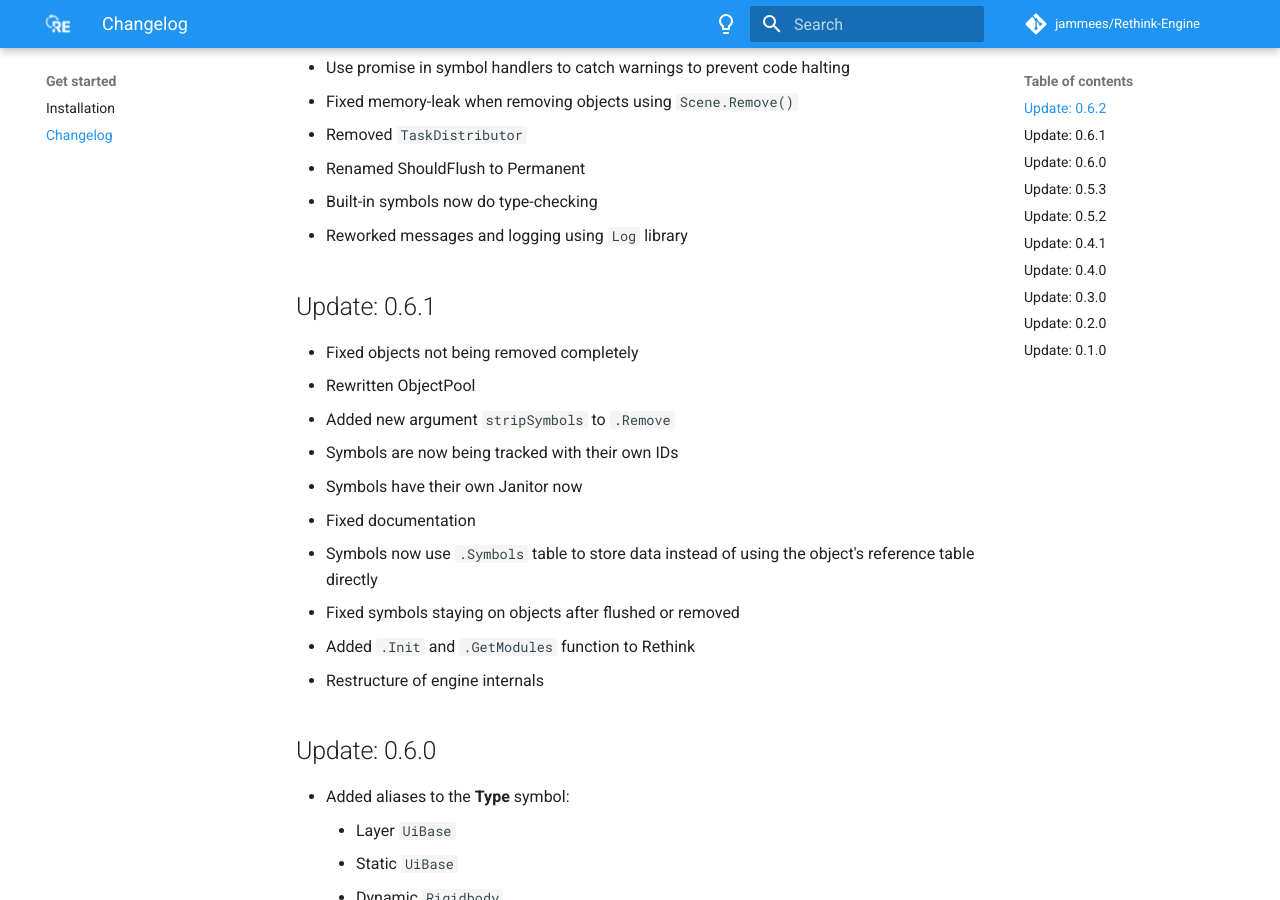
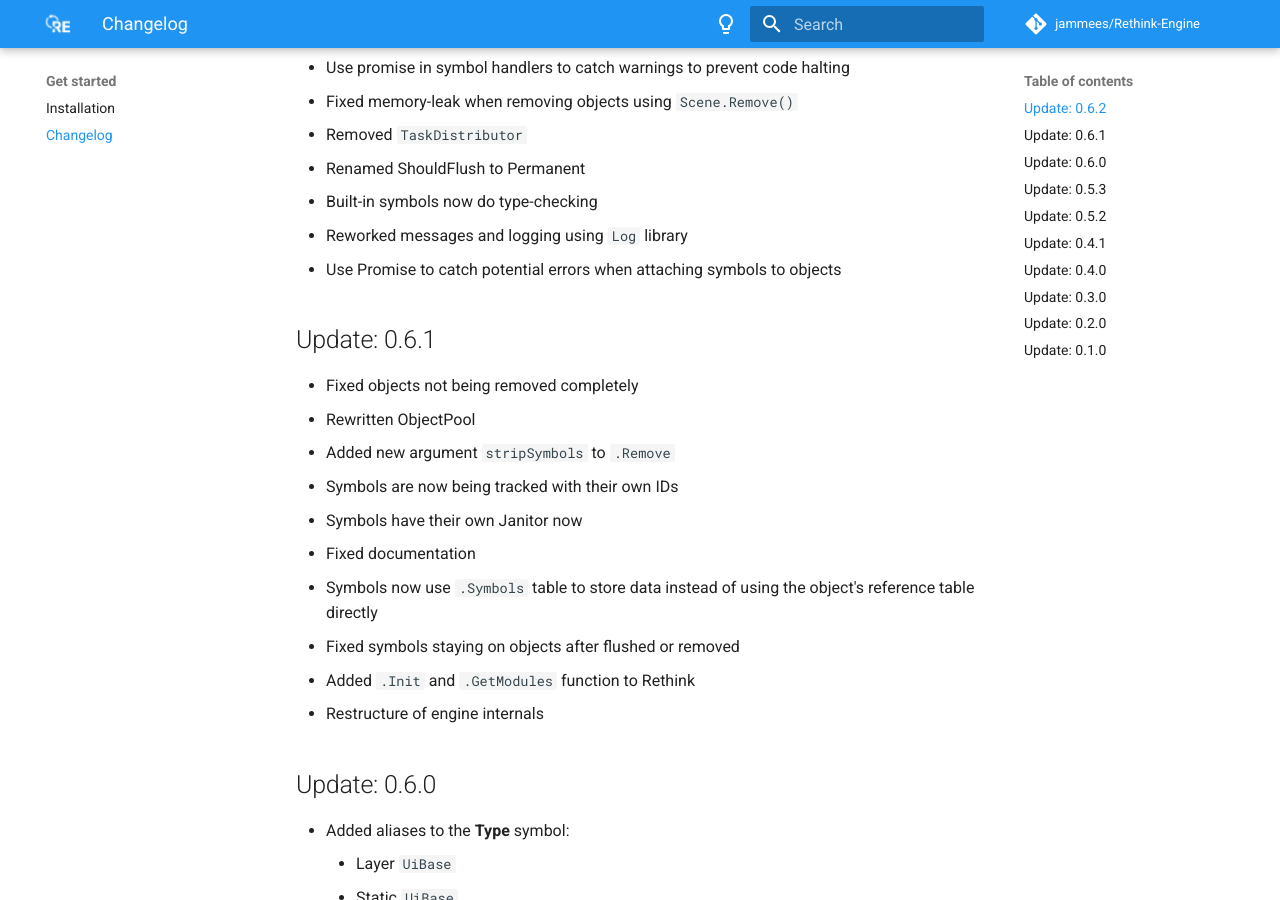
Before and after one commit to jammees/Rethink-Engine, an MkDocs documentation site: the page built from docs/getstarted/changelog.md, in a window 1280 px wide and 900 px high, scrolled down 1299 px. Built offline with MkDocs 1.6.1 and Material for MkDocs 9.7.7, drawn with Linux system fonts in a browser that asks for light colours; comment, search, counter and statistics services are not loaded.

Commit message:
Add missing change

```diff
--- a/docs/getstarted/changelog.md
+++ b/docs/getstarted/changelog.md
@@ -37,6 +37,7 @@
 - Renamed ShouldFlush to Permanent
 - Built-in symbols now do type-checking
 - Reworked messages and logging using `Log` library
+- Use Promise to catch potential errors when attaching symbols to objects
 
 ## Update: 0.6.1
 - Fixed objects not being removed completely
```
